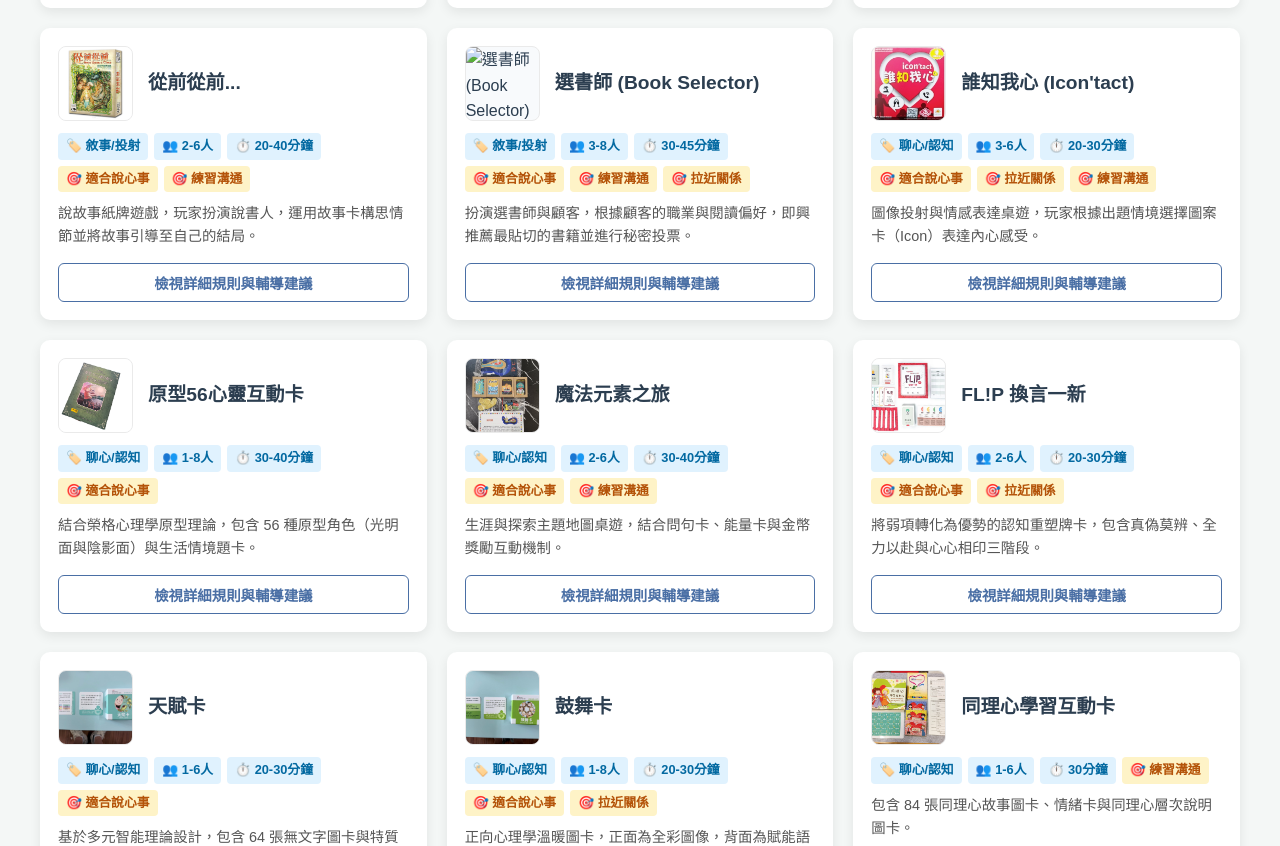
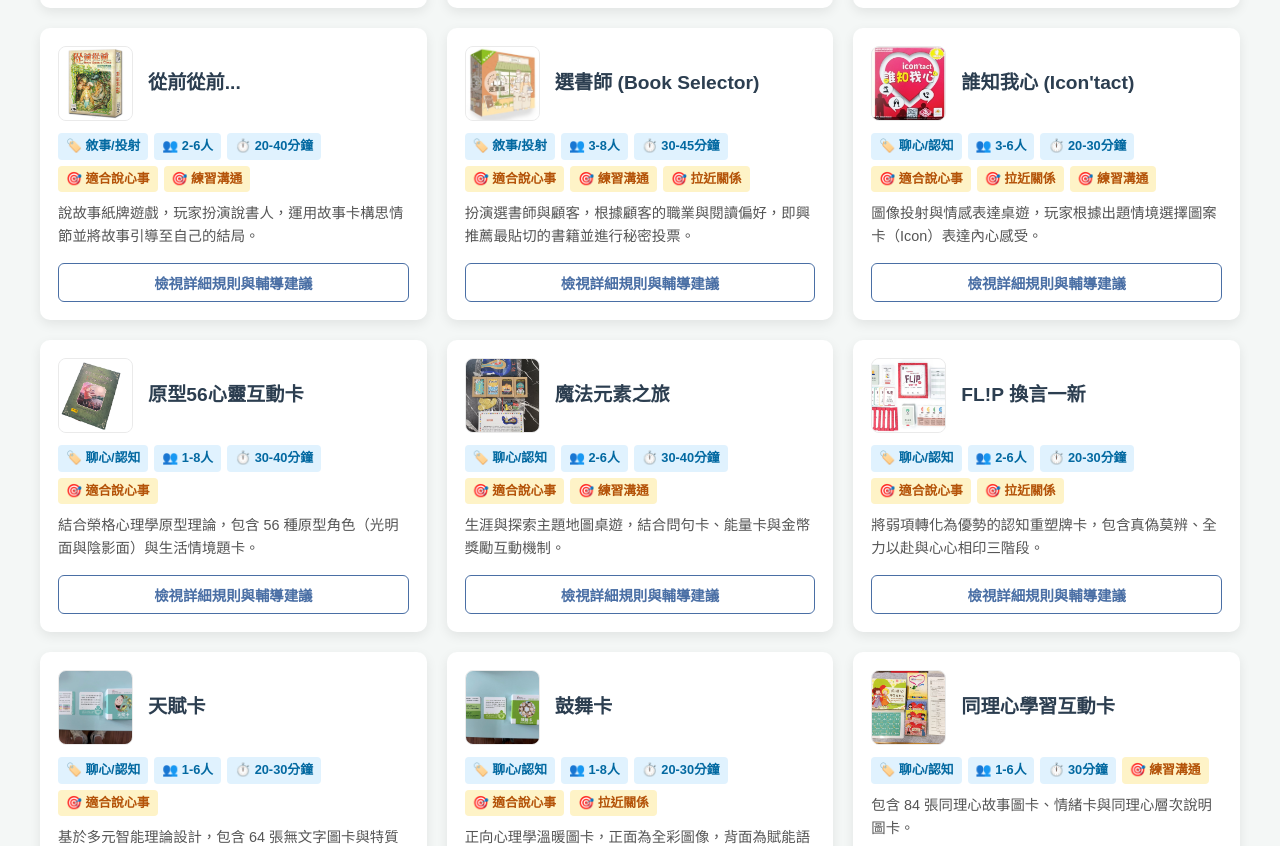
Before and after one commit to ianchshen/boardgames, a plain HTML site: page index.html in a window 1280 px wide. Shown: the part 1315-2161 px from the top of the page. Drawn offline with Linux system fonts and the light colour scheme.

Commit message:
Add files via upload

```diff
--- a/index.html
+++ b/index.html
@@ -633,7 +633,7 @@
         maxPlayers: 8,
         timeCategory: "LONG",
         timeText: "30-45分鐘",
-        img: "選書師.jpg",
+        img: "選書師-1.jpg", // 若有圖片可改為 "book-selector.jpg"
         summary: "扮演選書師與顧客，根據顧客的職業與閱讀偏好，即興推薦最貼切的書籍並進行秘密投票。",
         counselingAdvice: "非常適合用於同理心與表達訓練。選書師需要站在『顧客角度』進行傾聽與換位思考，並透過即興推薦練習口語表達與內在想法投射。",
         goalText: "精準推薦符合顧客需求的書籍，獲得顧客與選書師同儕的投票認同，累積最高得分者獲勝。",
```
